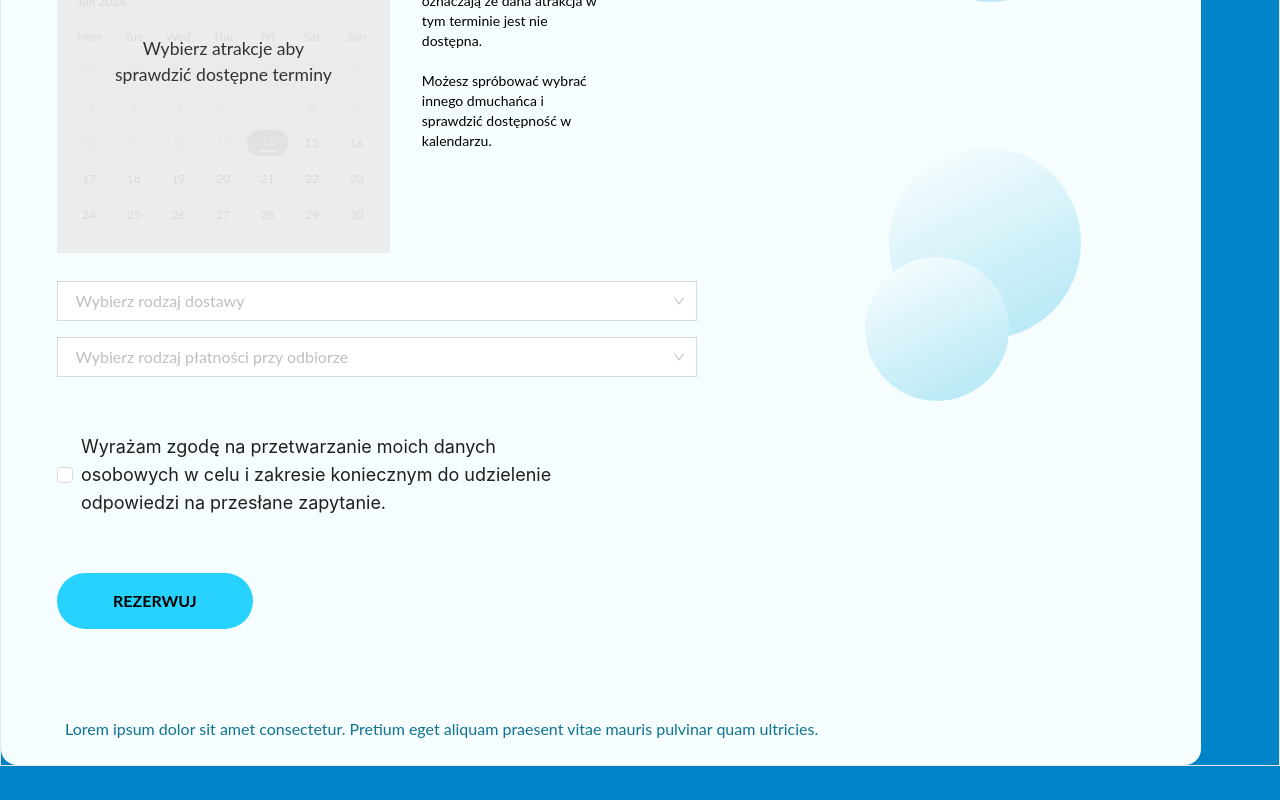
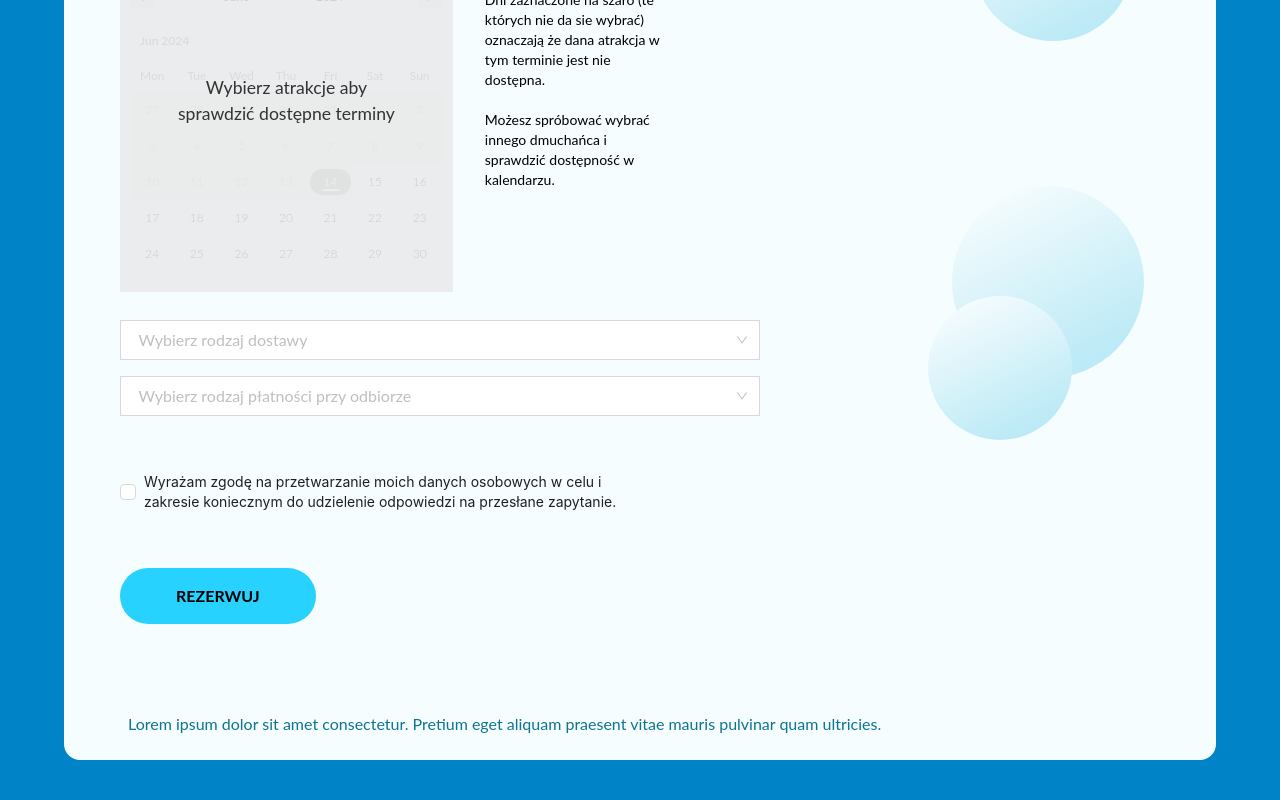
Before and after one commit to natzxn/dmuchane-zamki, a React (Create React App) app: page /reservation in a window 1280 px wide. Shown: the part 552-1352 px from the top of the page. Before the commit the page ends 1318 px from the top, so only its background shows below. Built offline with nearby package versions, Linux system fonts and the light colour scheme.

Commit message:
Small fixes

```diff
--- a/src/App.tsx
+++ b/src/App.tsx
@@ -11,14 +11,15 @@ import Logo from './assets/logo.svg';
 const App: React.FC = () => {
   const [isMobileMenuOpen, setIsMobileMenuOpen] = useState(false);
 
+
   const toggleMobileMenu = () => {
     setIsMobileMenuOpen(!isMobileMenuOpen);
   };
 
   return (
     <Router>
-      <main className="border min-h-screen flex flex-col">
-        <div className='app flex flex-col flex-grow rounded-3xl'>
+      <main className="bg min-h-screen flex flex-col my-10">
+        <div className='app flex flex-col flex-grow rounded-3xl'> {/* rounded to border radius 1.5rem w tailwindcss*/}
           <nav className='mx-7 mt-3 xs:mx-4'>
             <div className="flex justify-between items-center px-4 py-2">
               <div className="logo">
--- a/src/components/Form/Reservation.tsx
+++ b/src/components/Form/Reservation.tsx
@@ -42,6 +42,17 @@ export const Reservation = () => {
         rentStartDate: { seconds: startDate.getTime() / 1000 },
         rentEndDate: { seconds: endDate.getTime() / 1000 }
       };
+
+      /*
+      if (values.deliveryType === 'personal-collect') {
+        delete values.addressCity;
+        delete values.addressStreet;
+        delete values.addressHomeNumber;
+        delete values.addressZipCode;
+        delete values.deliveryTime;
+        delete values.pickUpTime;
+      }
+        */
 
       orders.push(newOrder);
       message.success('Formularz został pomyślnie wysłany.');
@@ -204,7 +215,7 @@ export const Reservation = () => {
                       setFieldValue("checkbox", e.target.checked);
                     }}
                   >
-                    <p className="text-lg">
+                    <p className="text-sm">
                       Wyrażam zgodę na przetwarzanie moich danych osobowych w
                       celu i zakresie koniecznym do udzielenie odpowiedzi na
                       przesłane zapytanie.
--- a/src/components/Form/castleAvailability.ts
+++ b/src/components/Form/castleAvailability.ts
@@ -11,13 +11,13 @@ export type OrderData = {
 
   //Function getDay allows to geberate dates dynamically relative to the current date - to set static dates
   export const getDay = (daysForward: number) => {
-    const date = new Date();
-    date.setMilliseconds(0);
+    const date = new Date(); //date now
+    date.setMilliseconds(0); //zero everything for gettig exact midnight time, time point
     date.setSeconds(0);
     date.setMinutes(0);
     date.setHours(0);
-    date.setDate(date.getDate() + daysForward);
-    return date.getTime() / 1000;
+    date.setDate(date.getDate() + daysForward); //daysforward for adding days to current date
+    return date.getTime() / 1000; //timestamp
   };
 
   //Static data hardcoded on the frontend
```
